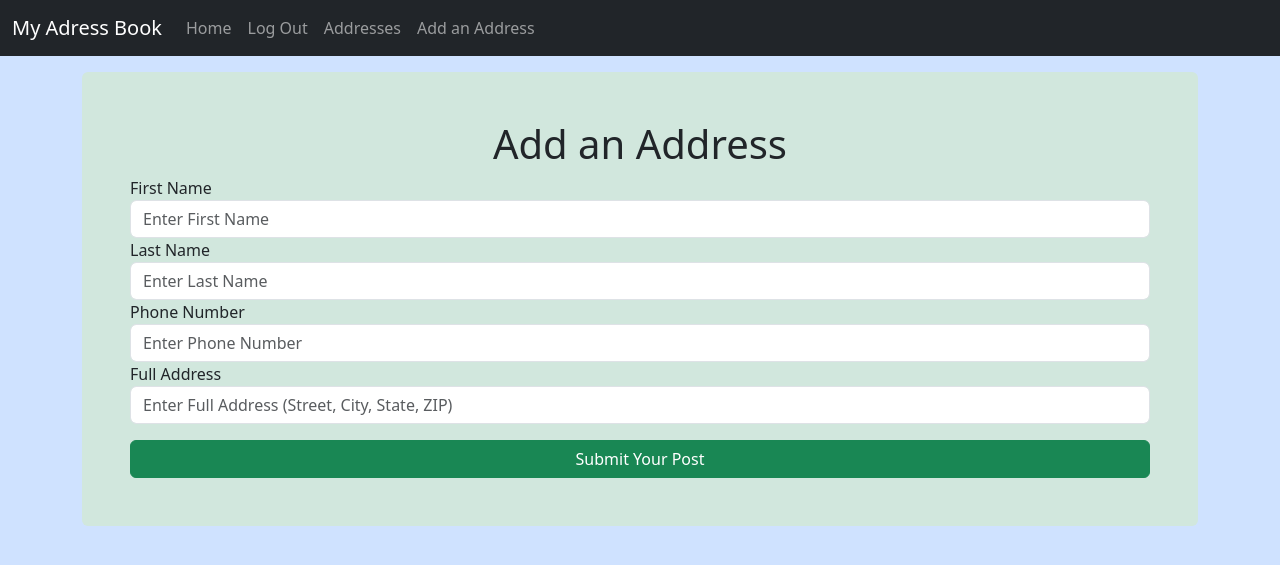
After one commit to terrykub80/Adresses, a Flask app: page /add_address in a window 1280 px wide. The commit adds this page. Shown: the top 565 px of the page. Run offline with Flask 3, Linux system fonts and the light colour scheme; the visitor is signed in with stand-in values (Sample User, id 1).

Commit message:
added address adding and handling, trying to get them to show on addresses template

```diff
--- a/app/forms.py
+++ b/app/forms.py
@@ -11,3 +11,16 @@ class SignUpForm(FlaskForm):
     password = PasswordField('Password', validators=[InputRequired()])
     confirm_pass = PasswordField('Confirm Password', validators=[InputRequired(), EqualTo('password')])
     submit = SubmitField("Submit")
+
+
+class LogInForm(FlaskForm):
+    username = StringField('Username', validators=[InputRequired()])
+    password = PasswordField('Password', validators=[InputRequired()])
+    submit = SubmitField("Let's Go!")
+
+class AddressForm(FlaskForm):
+    first_name = StringField('First Name', validators=[InputRequired()])
+    last_name = StringField('Last Name', validators=[InputRequired()])
+    phone_number = StringField('Phone Number')
+    address = StringField('Full Address', validators=[InputRequired()])
+    submit = SubmitField("Submit Your Post")
--- a/app/models.py
+++ b/app/models.py
@@ -1,8 +1,9 @@
 from datetime import datetime
 from werkzeug.security import generate_password_hash, check_password_hash
-from app import db
+from flask_login import UserMixin
+from app import db, login
 
-class User(db.Model):
+class User(db.Model, UserMixin):
     id = db.Column(db.Integer, primary_key=True)
     first_name = db.Column(db.String(50), nullable=False)
     last_name = db.Column(db.String(50), nullable=False)
@@ -21,13 +22,22 @@ class User(db.Model):
     def __repr__(self):
         return f"<User: {self.id} | {self.username}>"
 
+    def check_password(self, password_guess):
+        return check_password_hash(self.password, password_guess)
+
+
+@login.user_loader
+def load_user(user_id):
+    return User.query.get(user_id)
+
+
 
 class Address(db.Model):
     id = db.Column(db.Integer, primary_key=True)
     first_name = db.Column(db.String(50), nullable=False)
     last_name = db.Column(db.String(50), nullable=False)
     phone_number = db.Column(db.String(50), nullable=False)
-    full_address = db.Column(db.String(200), nullable=False)
+    address = db.Column(db.String(200), nullable=False)
     date_created = db.Column(db.DateTime, nullable=False, default=datetime.utcnow)
     user_id = db.Column(db.Integer, db.ForeignKey('user.id'))
 
--- a/app/routes.py
+++ b/app/routes.py
@@ -1,7 +1,8 @@
 from app import app
 from flask import render_template, redirect, url_for, flash
-from app.forms import SignUpForm
-from app.models import User
+from flask_login import login_user, logout_user, login_required, current_user
+from app.forms import SignUpForm, LogInForm, AddressForm
+from app.models import User, Address
 
 
 @app.route('/')
@@ -9,14 +10,21 @@ def index():
     return render_template('index.html')
 
 
+@app.route('/addresses')
+@login_required
+def addresses():
+    addresses = Address.query.all()
+    return render_template('addresses.html', addresses=addresses)
+
+
 @app.route('/signup', methods=["GET", "POST"])
 def signup():
-    # Create an instance of the SignUpForm
+
     form = SignUpForm()
-    # Check if a POST request AND data is valid
+
     if form.validate_on_submit():
         print('Form Submitted and Validated')
-        # Get data from the form
+
         first_name = form.first_name.data
         last_name = form.last_name.data
         email = form.email.data
@@ -29,16 +37,66 @@ def signup():
         Username: {username},
         Password: {password}
         """)
-        # Check to see if there is a user with username and/or email
+
         check_user = User.query.filter( (User.username == username) | (User.email == email) ).first()
         if check_user:
             flash(f"A user with that username and/or email already exists. Please try again.", 'danger')
             return redirect(url_for('signup'))
-        # Create a new user with form data
+
         new_user = User(first_name=first_name, last_name=last_name, email=email, username=username, password=password)
-        # Flash a success message
+
         flash(f'Thank you {new_user.username} for signing up!', 'success')
-        # Redirect back to Home
+
         return redirect(url_for('index'))
 
     return render_template('signup.html', form=form)
+
+
+@app.route('/login', methods=['GET', 'POST'])
+def login():
+    form = LogInForm()
+
+    if form.validate_on_submit():
+
+        username = form.username.data
+        password = form.password.data
+        print(username, password)
+
+        user = User.query.filter_by(username = username).first()
+
+        if user is not None and user.check_password(password):
+
+            login_user(user)
+            flash(f"Welcome back {user.username}! You are now logged in!", "success")
+            return redirect(url_for('index'))
+        else:
+            flash("Incorrect username and/or password", "danger")
+            redirect(url_for('login'))
+
+    return render_template('login.html', form=form)
+
+
+@app.route('/logout')
+def logout():
+    logout_user()
+    flash("You have been logged out", "warning")
+    return redirect(url_for('index'))
+
+
+
+@app.route('/add_address', methods=['GET', 'POST'])
+@login_required
+def add_address():
+    form = AddressForm()
+    if form.validate_on_submit():
+        first_name = form.first_name.data
+        last_name = form.last_name.data
+        phone_number = form.phone_number.data
+        address = form.address.data
+        print(first_name, last_name, address, phone_number, current_user)
+
+        new_address = Address(first_name=first_name, last_name=last_name, phone_number=phone_number, address=address, user_id=current_user.id)
+        flash(f"The address for {new_address.first_name} {new_address.last_name} has been created!", "success")
+        return redirect('addresses.html')
+
+    return render_template('create.html', form=form)
--- /dev/null
+++ b/app/templates/create.html
@@ -0,0 +1,30 @@
+{% extends 'base.html' %}
+
+{% block title %} Add an Address {% endblock %}
+
+{% block content %}
+
+
+
+<form action="" class="bg-success-subtle rounded mt-3 p-5" method="post">
+    <h1 class="text-center">Add an Address</h1>
+    {{ form.csrf_token }}
+
+    {{ form.first_name.label }}
+    {{ form.first_name(class='form-control', placeholder='Enter First Name') }}
+
+    {{ form.last_name.label }}
+    {{ form.last_name(class='form-control', placeholder='Enter Last Name') }}
+
+    {{ form.phone_number.label }}
+    {{ form.phone_number(class='form-control', placeholder='Enter Phone Number') }}
+
+    {{ form.address.label }}
+    {{ form.address(class='form-control', placeholder='Enter Full Address (Street, City, State, ZIP)') }}
+
+    {{ form.submit(class='btn btn-success w-100 mt-3' )}}
+</form>
+
+
+
+{% endblock %}
--- a/app/templates/nav.html
+++ b/app/templates/nav.html
@@ -6,9 +6,16 @@
         </button>
         <div class="collapse navbar-collapse" id="navbarNavAltMarkup">
         <div class="navbar-nav">
-            <a class="nav-link" href="{{ url_for('index')}}">Home</a>
-            <a class="nav-link" href="">Sign In</a>
-            <a class="nav-link" href="{{ url_for('signup')}}">Sign Up</a>
+            <a class="nav-link" href="{{ url_for('index') }}">Home</a>
+            {% if current_user.is_authenticated %}
+            <a class="nav-link" href="{{ url_for('logout') }}">Log Out</a>
+            <a class="nav-link" href="{{ url_for('addresses') }}">Addresses</a>
+            <a class="nav-link" href="{{ url_for('add_address') }}">Add an Address</a>
+            {% else %}
+            <a class="nav-link" href="{{ url_for('signup') }}">Sign Up</a>
+            <a class="nav-link" href="{{ url_for('login') }}">Log In</a>
+            {% endif %}
+
         </div>
         </div>
     </div>
--- a/requirements.txt
+++ b/requirements.txt
@@ -2,6 +2,7 @@ alembic==1.9.1
 click==8.1.3
 colorama==0.4.6
 Flask==2.2.2
+Flask-Login==0.6.2
 Flask-Migrate==4.0.1
 Flask-SQLAlchemy==3.0.2
 Flask-WTF==1.0.1
```
Also changed, not shown: app/__init__.py (+7 -0 lines), app/templates/addresses.html (added, +19 -0 lines), app/templates/index.html (+13 -3 lines), app/templates/login.html (added, +20 -0 lines), migrations/versions/59287f0e6490_created_address.py (added, +34 -0 lines).
